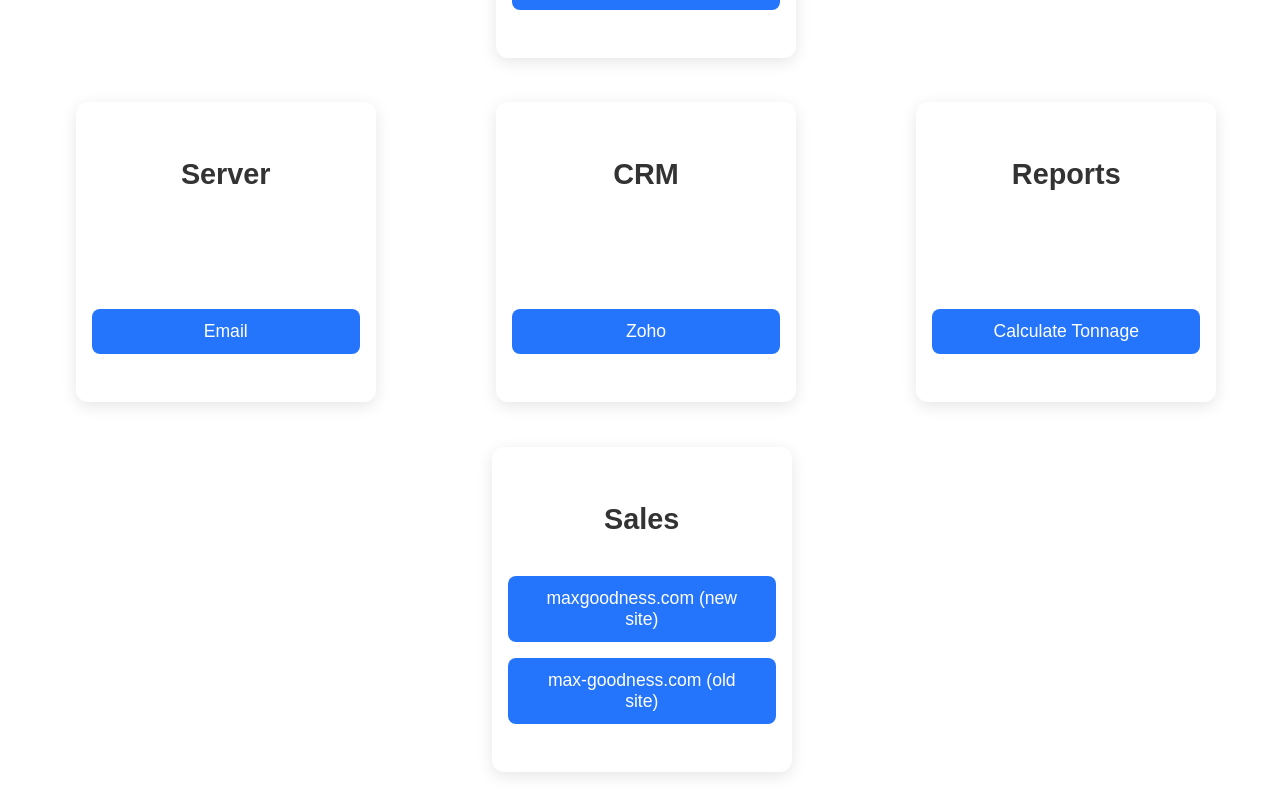
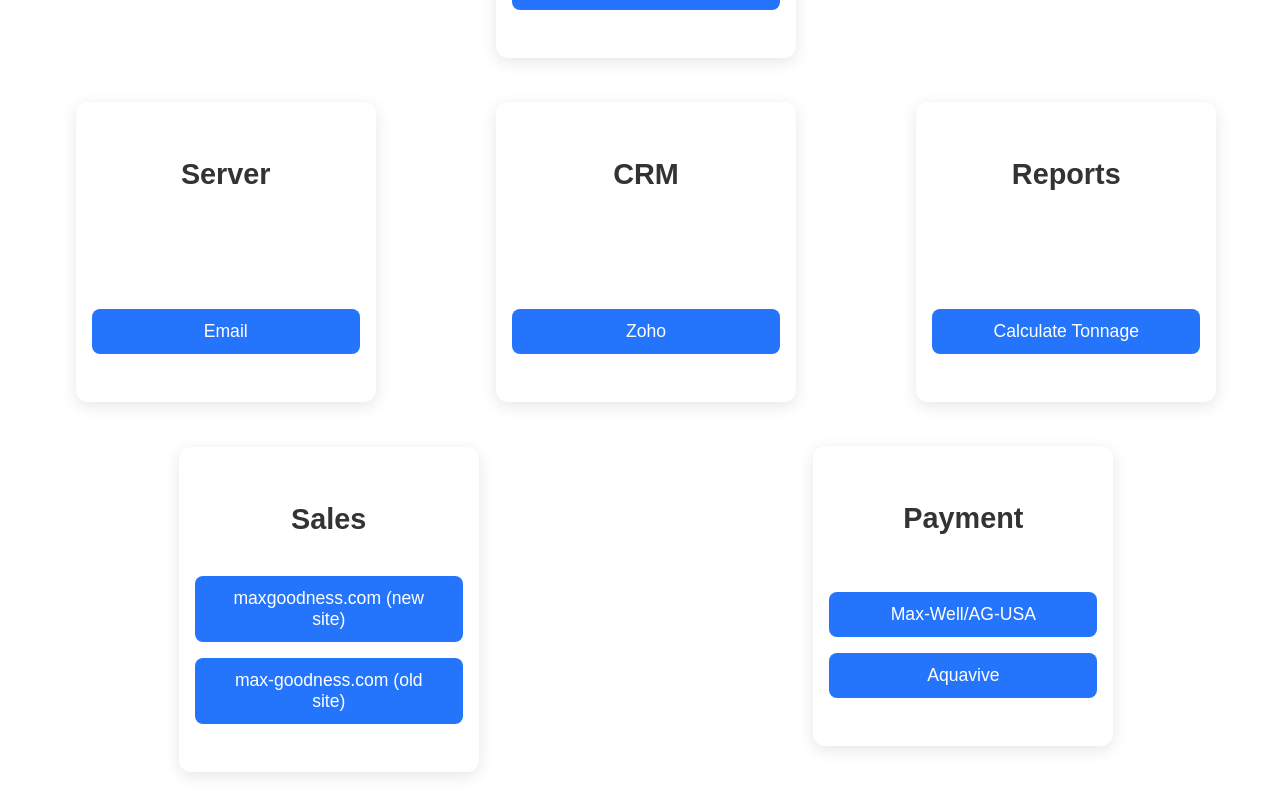
Before and after one commit to max-well-creator/work_dashboard, a Next.js app: page / in a window 1280 px wide. Shown: the part 460-1263 px from the top of the page. Built offline with nearby package versions, Linux system fonts and the light colour scheme.

Commit message:
add payment processor links

```diff
--- a/src/app/page.js
+++ b/src/app/page.js
@@ -6,6 +6,7 @@
 	CRMLinks,
 	ReportLinks,
 	SalesSites,
+	PaymentProcessor,
 } from "@/data/workLinks";
 
 import React from "react";
@@ -37,6 +38,9 @@
 				<div styles={styles.salesLinks}>
 					<WorkLinks title="Sales" links={SalesSites} />
 				</div>
+				<div styles={styles.paymentProcessor}>
+					<WorkLinks title="Payment" links={PaymentProcessor} />
+				</div>
 			</div>
 		</div>
 	);
--- a/src/data/workLinks.js
+++ b/src/data/workLinks.js
@@ -65,3 +65,13 @@
 		url: "https://www.max-goodness.com/",
 	},
 ];
+export const PaymentProcessor = [
+	{
+		title: "Max-Well/AG-USA",
+		url: "https://account.authorize.net/ui/themes/wellsfargo/home.aspx",
+	},
+	{
+		title: "Aquavive",
+		url: "https://www.max-goodness.com/",
+	},
+];
```
